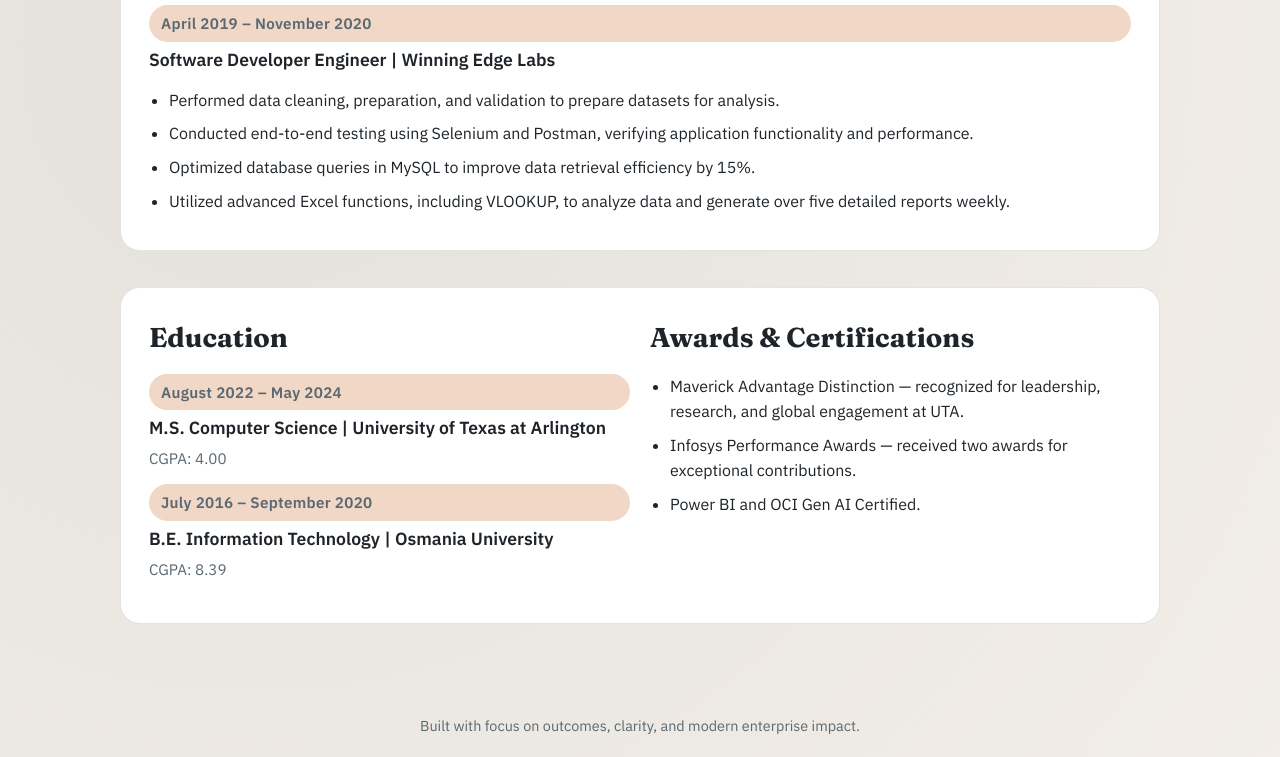
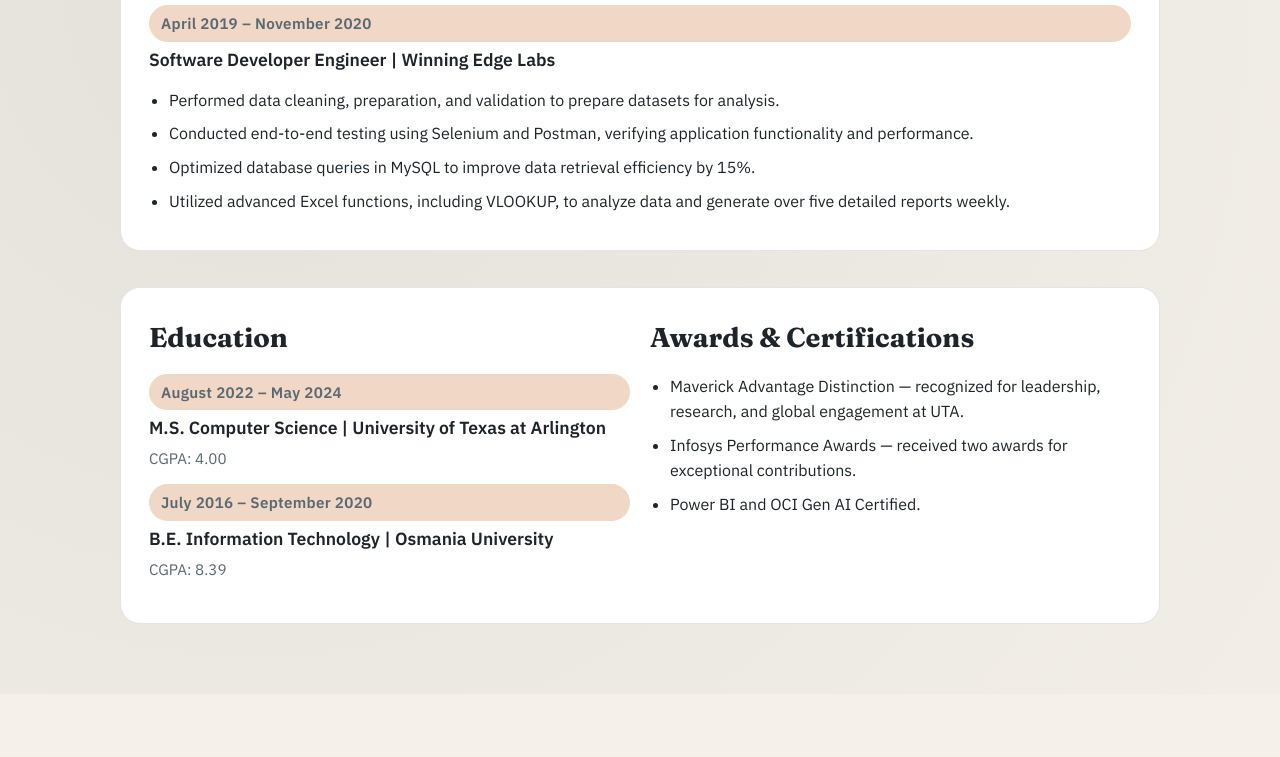
Before and after one commit to UsamahMoin/usamahmoin.github.io, a plain HTML site: page index.html in a window 1280 px wide. Shown: the part 2754-3511 px from the top of the page. After the commit the page ends 3448 px from the top, so only its background shows below. Drawn offline with Linux system fonts and the light colour scheme.

Commit message:
Remove footer from homepage

```diff
--- a/index.html
+++ b/index.html
@@ -171,13 +171,6 @@
         font-size: 0.95rem;
       }
 
-      footer {
-        padding: 20px;
-        color: var(--muted);
-        text-align: center;
-        font-size: 0.9rem;
-      }
-
       @media (max-width: 860px) {
         .hero {
           grid-template-columns: 1fr;
@@ -338,8 +331,5 @@
       </div>
     </main>
 
-    <footer>
-      Built with focus on outcomes, clarity, and modern enterprise impact.
-    </footer>
   </body>
 </html>
```
